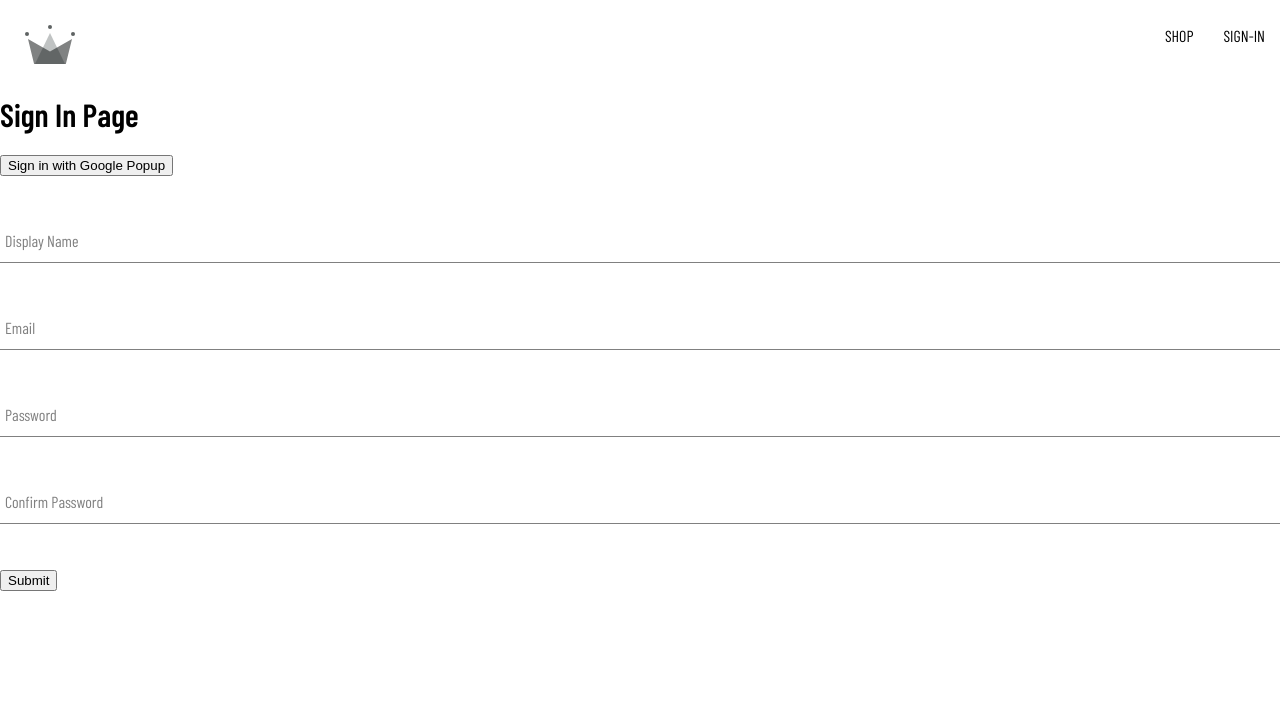
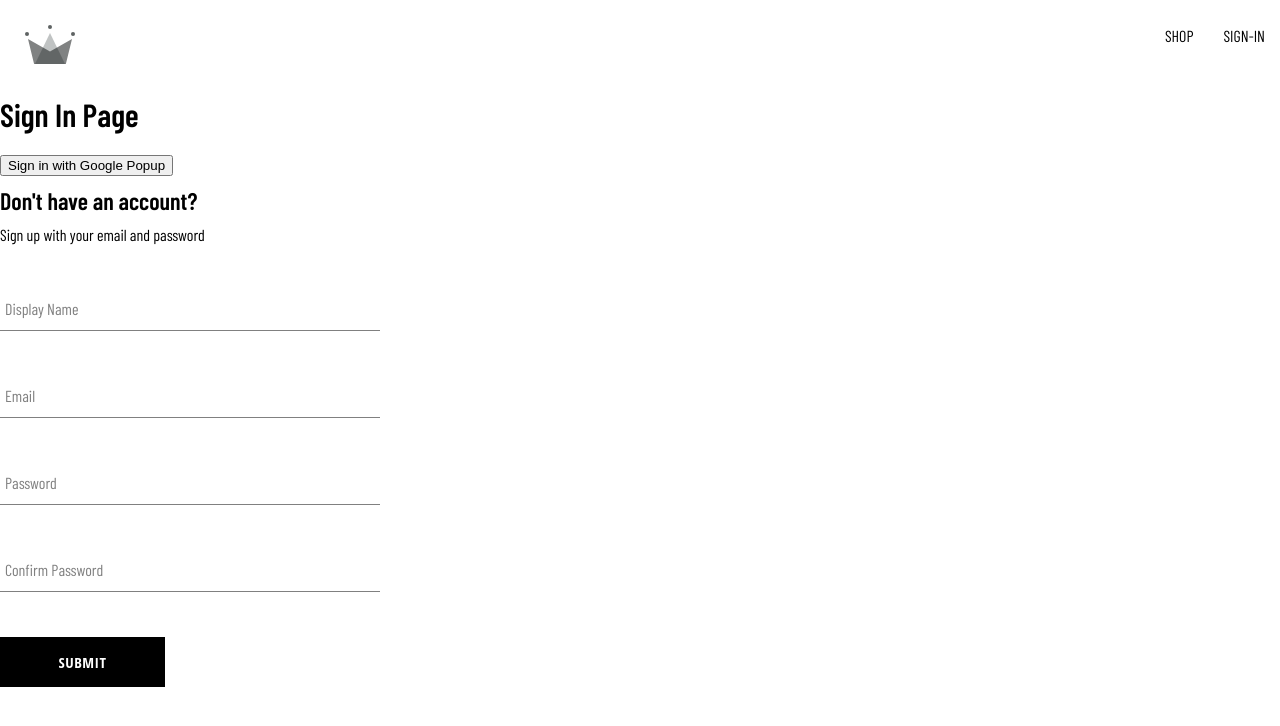
Before and after one commit to Ricksoc/crown-clothing, a React (Create React App) app: page /sign-in in a window 1280 px wide. Shown: the top 726 px of the page. Built offline with nearby package versions, Linux system fonts and the light colour scheme.

Commit message:
Create Button component
Create generalised Button component. Include component in SignUpForm

```diff
--- /dev/null
+++ b/src/components/Button/Button.jsx
@@ -0,0 +1,21 @@
+import "./Button.scss";
+
+const BUTTON_STYLES = {
+  google: "google-sign-in",
+  inverted: "inverted",
+};
+
+const Button = ({ children, buttonType, inputProps }) => {
+  return (
+    <button
+      className={`button-container ${
+        buttonType ? BUTTON_STYLES[buttonType] : ""
+      }`}
+      {...inputProps}
+    >
+      {children}
+    </button>
+  );
+};
+
+export default Button;
--- /dev/null
+++ b/src/components/Button/Button.scss
@@ -0,0 +1,46 @@
+.button-container {
+  min-width: 165px;
+  width: auto;
+  height: 50px;
+  letter-spacing: 0.5px;
+  line-height: 50px;
+  padding: 0 35px 0 35px;
+  font-size: 15px;
+  background-color: black;
+  color: white;
+  text-transform: uppercase;
+  font-family: 'Open Sans Condensed';
+  font-weight: bolder;
+  border: none;
+  cursor: pointer;
+  display: flex;
+  justify-content: center;
+
+  &:hover {
+    background-color: white;
+    color: black;
+    border: 1px solid black;
+  }
+
+  &.google-sign-in {
+    background-color: #4285f4;
+    color: white;
+
+    &:hover {
+      background-color: #357ae8;
+      border: none;
+    }
+  }
+
+  &.inverted {
+    background-color: white;
+    color: black;
+    border: 1px solid black;
+
+    &:hover {
+      background-color: black;
+      color: white;
+      border: none;
+    }
+  }
+}
--- a/src/components/SignUpForm/SignUpForm.jsx
+++ b/src/components/SignUpForm/SignUpForm.jsx
@@ -1,10 +1,14 @@
+import "./SignUpForm.scss";
+
 import { useState } from "react";
 
 import {
   createAuthUserWithEmailAndPassword,
   createUserDocumentFromAuth,
 } from "../../utils/firebase/firebase";
+
 import FormInput from "../FormInput/FormInput";
+import Button from "../Button/Button";
 
 const defaultFormFields = {
   displayName: "",
@@ -53,7 +57,9 @@
   };
 
   return (
-    <div>
+    <div className="sign-up-container">
+      <h2>Don't have an account?</h2>
+      <span>Sign up with your email and password</span>
       <form onSubmit={handleSubmit}>
         <FormInput
           label="Display Name"
@@ -95,7 +101,13 @@
             onChange: handleChange,
           }}
         />
-        <button type="submit">Submit</button>
+        <Button
+          inputProps={{
+            type: "submit",
+          }}
+        >
+          Submit
+        </Button>
       </form>
     </div>
   );
--- /dev/null
+++ b/src/components/SignUpForm/SignUpForm.scss
@@ -0,0 +1,9 @@
+.sign-up-container {
+  display: flex;
+  flex-direction: column;
+  width: 380px;
+
+  h2 {
+    margin: 10px 0;
+  }
+}
```
